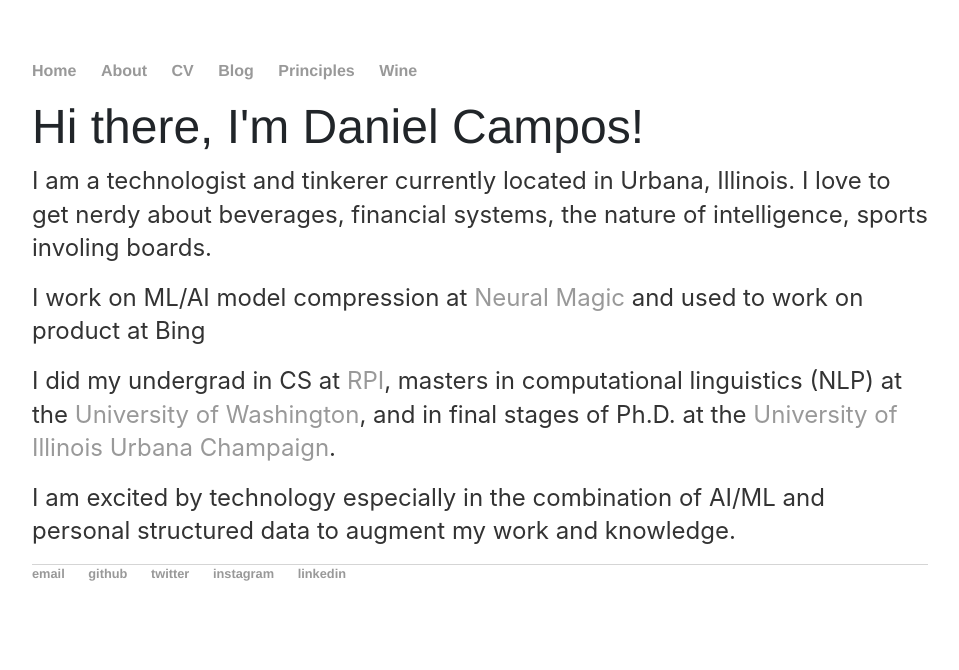
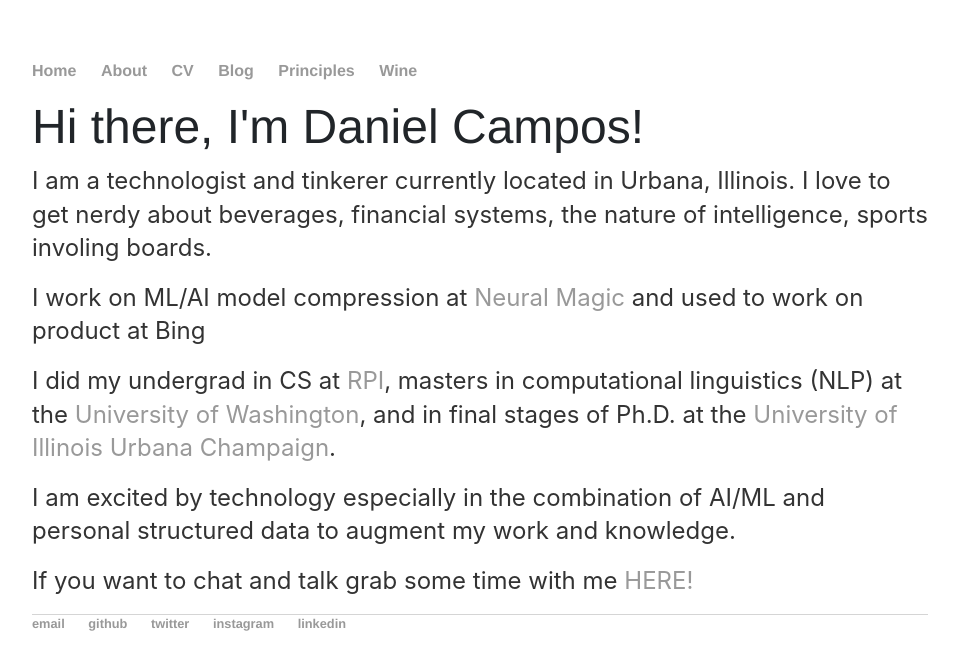
Before and after one commit to spacemanidol/spacemanidol.github.io, a Jekyll site: the page built from index.html, in a window 1280 px wide. Shown: the top 670 px of the page, without its empty margins (160-1119 px from the left). Built offline with Jekyll 4.4.1, drawn with Linux system fonts in a browser that asks for light colours; a script that is not in the unit is left out; comment, search, counter and statistics services are not loaded.

Commit message:
Update index.html

```diff
--- a/index.html
+++ b/index.html
@@ -8,4 +8,5 @@ title: Daniel Campos
 	<p>I work on ML/AI model compression at <a href='https://neuralmagic.com/'>Neural Magic</a> and used to work on product at Bing</p>
 	<p>I did my undergrad in CS at <a href='rpi.edu'>RPI</a>, masters in computational linguistics (NLP) at the <a href='uw.edu'>University of Washington</a>, and in final stages of Ph.D. at the <a href='uiuc.edu'>University of Illinois Urbana Champaign<a>.
 	<p>I am excited by technology especially in the combination of AI/ML and personal structured data to augment my work and knowledge.</p>
+	<p>If you want to chat and talk grab some time with me <a href='https://calendly.com/dfcf93/spacemanidol'>HERE!</a>
 </div>
```
